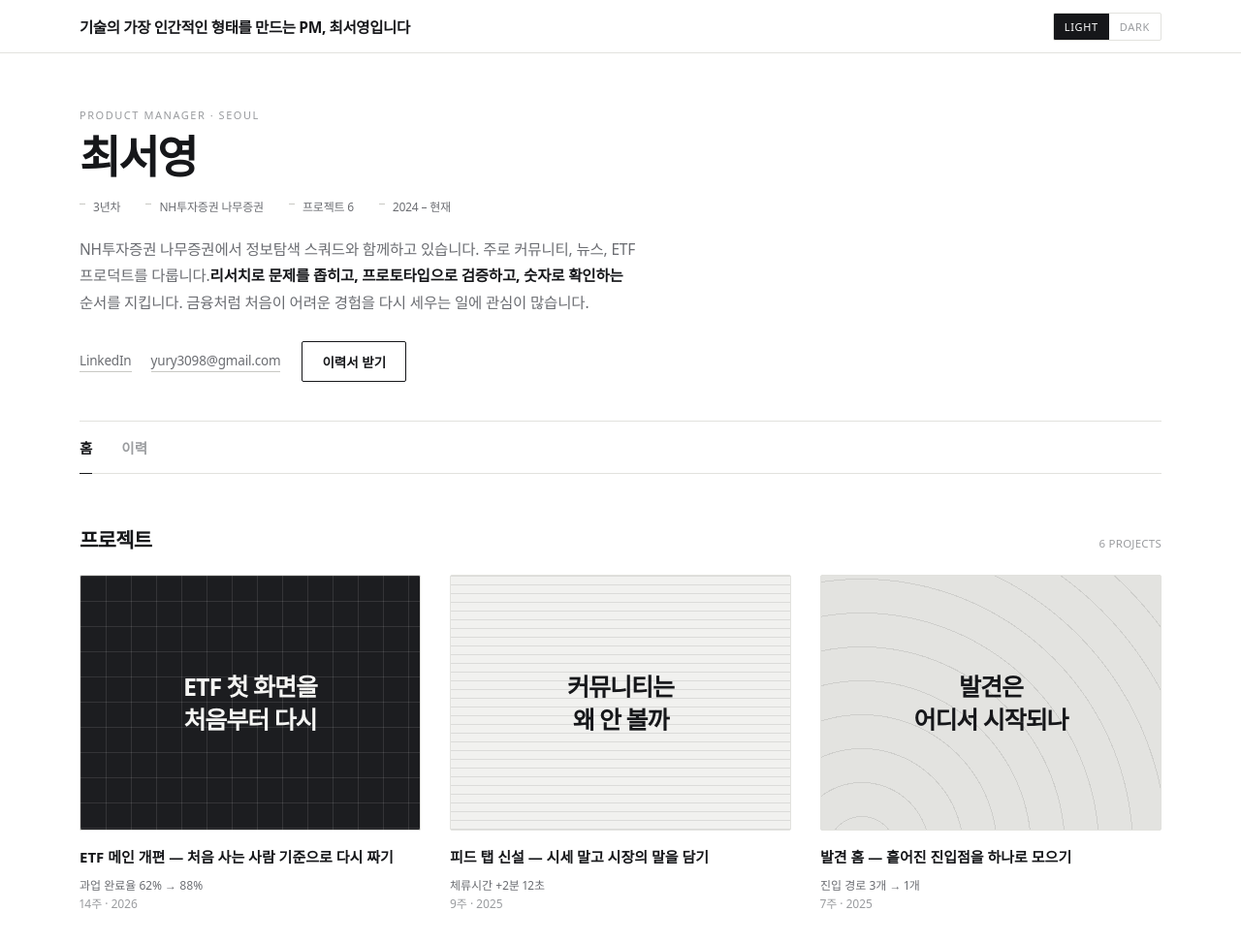
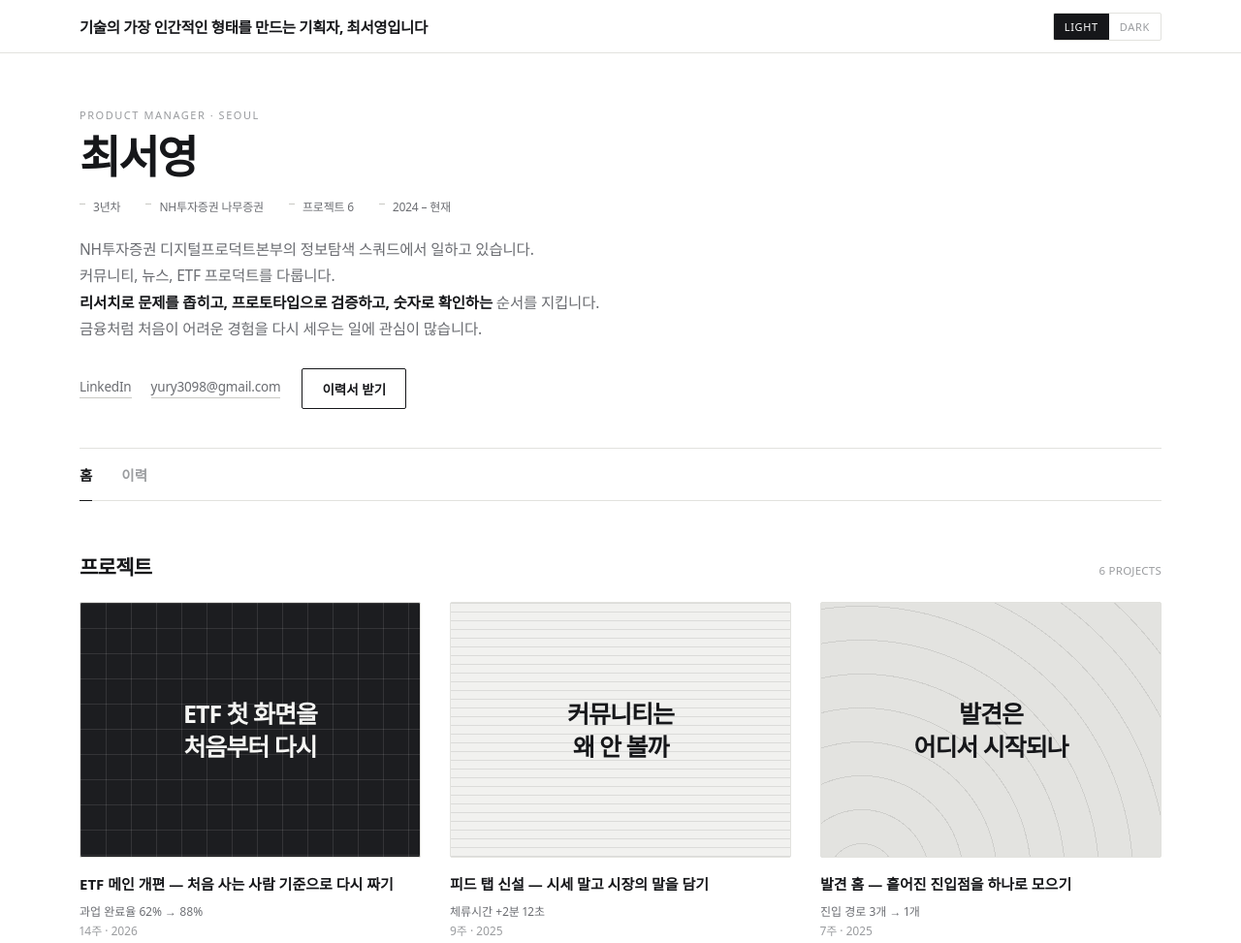
Before and after one commit to seoyoung-ing/portfolio, a plain HTML site: page index.html in a window 1280 px wide. Shown: the top 973 px of the page at 97% size. Drawn offline with Linux system fonts and the light colour scheme; a web font is replaced by a local one.

Commit message:
Update index.html

```diff
--- a/index.html
+++ b/index.html
@@ -394,13 +394,13 @@ const patStyle = (p, t) => PAT[p](t === 'd' ? 'var(--pattern-on-d)' : 'var(--pat
    ═══════════════════════════════════════════════════════════ */
 
 const PROFILE = {
-  mark:       '기술의 가장 인간적인 형태를 만드는 PM, 최서영입니다',   // 좌측 상단 작은 표기
+  mark:       '기술의 가장 인간적인 형태를 만드는 기획자, 최서영입니다',   // 좌측 상단 작은 표기
   eyebrow:    'Product Manager · Seoul', // 이름 위 한 줄
   name:       '최서영',
   spec:       ['3년차', 'NH투자증권 나무증권', '프로젝트 6', '2024 – 현재'],
-  bio:        'NH투자증권 나무증권에서 정보탐색 스쿼드와 함께하고 있습니다. 주로 커뮤니티, 뉴스, ETF 프로덕트를 다룹니다.' +
-              '<b>리서치로 문제를 좁히고, 프로토타입으로 검증하고, 숫자로 확인하는</b> 순서를 지킵니다. ' +
-              '금융처럼 처음이 어려운 경험을 다시 세우는 일에 관심이 많습니다.',
+  bio:        'NH투자증권 디지털프로덕트본부의 정보탐색 스쿼드에서 일하고 있습니다. <br>커뮤니티, 뉴스, ETF 프로덕트를 다룹니다.' +
+              '<br><b>리서치로 문제를 좁히고, 프로토타입으로 검증하고, 숫자로 확인하는</b> 순서를 지킵니다. ' +
+              '<br>금융처럼 처음이 어려운 경험을 다시 세우는 일에 관심이 많습니다.',
   links:      [
     {label:'LinkedIn',           url:'www.linkedin.com/in/서영-최-28798a2b9'},
     {label:'yury3098@gmail.com',  url:'mailto:yury3098@gmail.com'}
```
